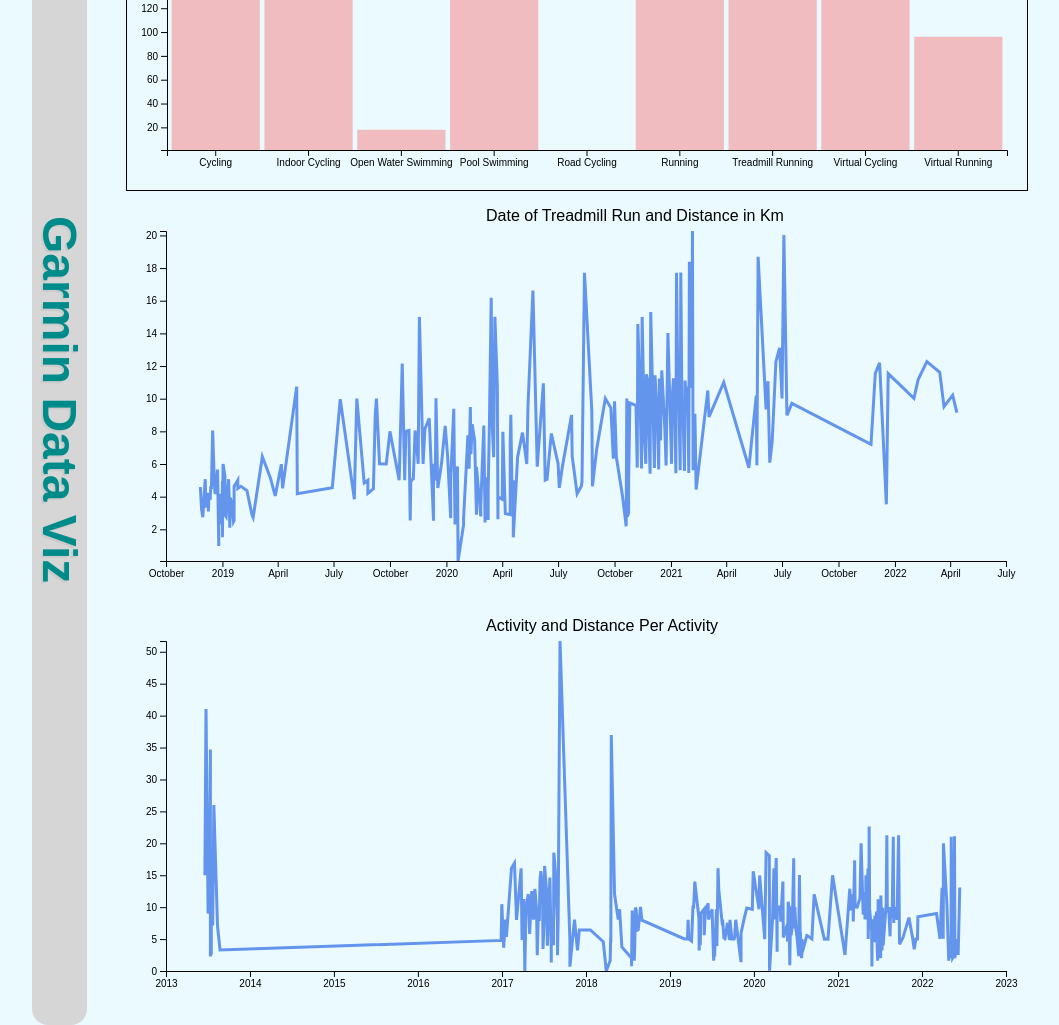
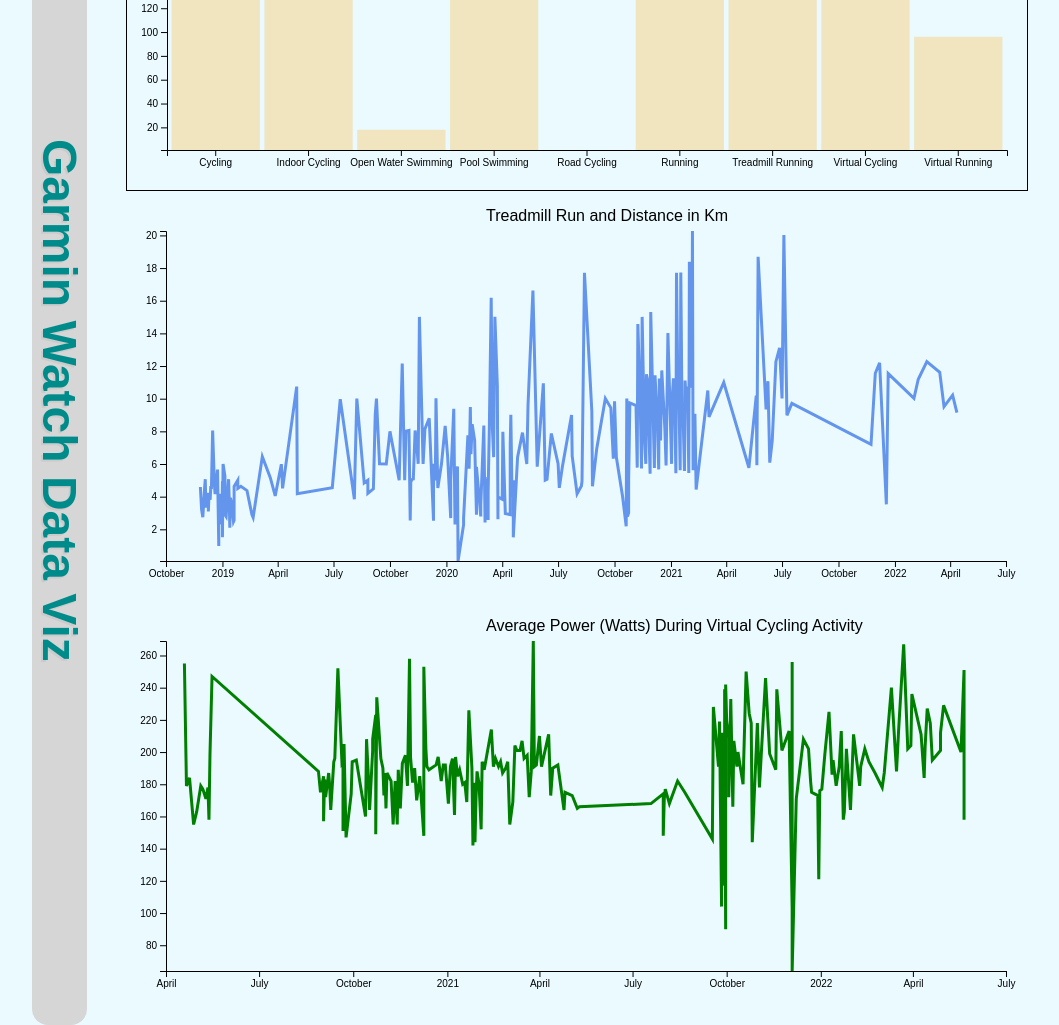
Before and after one commit to alx-rg/d3-Garmin-Data-Viz, a plain HTML site: page index.html in a window 1280 px wide. Shown: the whole page, without its empty margins (130-1189 px from the left). Drawn offline with nearby package versions, Linux system fonts and the light colour scheme.

Commit message:
completed 3 data viz with garmin watch data

```diff
--- a/index.html
+++ b/index.html
@@ -8,7 +8,7 @@
   <link rel="stylesheet" href="styles.css">
 </head>
 <body>
-  <h2 class="vertical">Garmin Data Viz</h2>
+  <h2 class="vertical">Garmin Watch Data Viz</h2>
   <div class="container">
 
     <svg id="svg" width="900" height="400"></svg>
--- a/script.js
+++ b/script.js
@@ -18,7 +18,6 @@ async function handleData() {
     return activityList
   }
 
-
   const activityCountByType = getActivityTypes(data)
 
   const xScale = d3.scaleBand()
@@ -30,9 +29,7 @@ async function handleData() {
     .domain(activityCountByType.map(d => d.name))
     .range([margin.left, width + margin.left])
     .padding(0.05)
-  // console.log(activityCountByType[0].name)
   const activityExtent = d3.extent(activityCountByType, d => d.count)
-  // console.log(activityExtent)
   const yScale = d3.scaleLinear()
     .domain(activityExtent)
     .range([height, margin.top])
@@ -45,7 +42,7 @@ async function handleData() {
 
   title
     .append('text')
-    .text('Activity Types and Frequency')
+    .text('Activity Types and # Recorded')
     .attr('transform', `translate(${width / 2 - (margin.left + margin.right)}, 20)`)
     .attr('class', 'graphText')
 
@@ -61,7 +58,7 @@ async function handleData() {
     .attr('y', d => yScale(d.count))
     .attr('height', d => height - yScale(d.count))
     .attr('width', xScale.bandwidth())
-    .attr('fill', `red`)
+    .attr('fill', `orange`)
     .attr('opacity', 0.25)
 
   const bottomAxis = d3.axisBottom(xScaleName)
--- a/scriptActivity.js
+++ b/scriptActivity.js
@@ -4,7 +4,6 @@ async function handleData() {
   d3.select('#svgActivity')
 
   let data = await d3.csv('AllActivitiesTestTrimmedUp.csv')
-  // console.log(data)
   const margin = { top: 30, right: 20, bottom: 10, left: 40 }
   const width = 900 - (margin.left + margin.right)
   const height = 400 - (margin.top + margin.bottom)
@@ -12,16 +11,11 @@ async function handleData() {
   const svg = d3
     .select('#svgActivity')
   const runningData = getDataForActivity(data, "Treadmill Running")
-  // console.log(getDataForActivity(data, 'Running'))
   const parseTime = d3.timeParse("%Y-%m-%d")
-  //2013-07-14
   runningData.forEach(d => d.date = parseTime(d.Date))
 
-  // const xScale = d3.scaleLinear()
-  //   .domain([0, runningData.length])
-  //   .range([40, 600])
   const dateExtent = d3.extent(runningData, d => d.date)
-  // xScale
+
   const xScale = d3.scaleTime()
     .domain(dateExtent)
     .range([margin.left, width + margin.left])
@@ -36,19 +30,13 @@ async function handleData() {
     .x(d => xScale(d.date))
     .y(d => yScale(d.Distance))
     .curve(d3.curveLinear)
-  // const linegen = d3.line()
-  //   .x((d, i) => xScale(i))
-  //   .y(d => yScale(d.Distance))
-  //   .curve(d3.curveLinear)
 
   function getDataForActivity(data, activityInput) {
     const arr = data
       .filter(d => d.activityType === activityInput)
       .filter(d => !isNaN(d.Distance))
-      // .filter(d => !isNaN(d.Distance) & d.Distance > 1)
       .map(d => {
         d.Distance = parseFloat(d.Distance)
-        // console.log(d)
         return d
       })
     return arr
@@ -59,7 +47,7 @@ async function handleData() {
 
   title
     .append('text')
-    .text('Date of Treadmill Run and Distance in Km')
+    .text('Treadmill Run and Distance in Km')
     .attr('transform', `translate(${width / 2 - (margin.left + margin.right)}, 20)`)
     .attr('class', 'graphText')
 
@@ -86,20 +74,6 @@ async function handleData() {
     .attr('transform', `translate(${margin.left}, 0)`)
     .call(leftAxis)
 
-}// activityType,Date,Title,Distance,Time,AvgHR,MaxHR,AvgRunCadence,MaxRunCadence,AvgPace,BestPace,MaxAvgPower,AvgPower,MaxPower,TotalStrokes,AvgSwolf,AvgStrokeRate,BestLapTime,NumberLaps
-
-  // console.log("test")
-  // const getCyclingCount = (data) => {
-  //   const cyclingCount = data.reduce((acc, activity) => {
-  //     return acc + (activityType === "cycling")
-  //   }, 0)
-  //   return cyclingCount
-  // }
-  // console.log(getCyclingCount())
-
-// const xScale = d3.scaleBand()
-//   .domain(data.map(d =>d.activityType))
-//   .range([margin.left, width + margin.left])
-//   .padding(0.05)
+}
 
 handleData()
--- a/scriptActivity1.js
+++ b/scriptActivity1.js
@@ -4,29 +4,24 @@ async function handleData() {
   d3.select('#svgActivity1')
 
   let data = await d3.csv('AllActivitiesTestTrimmedUp.csv')
-  // console.log(data)
   const margin = { top: 30, right: 20, bottom: 10, left: 40 }
   const width = 900 - (margin.left + margin.right)
   const height = 400 - (margin.top + margin.bottom)
 
   const svg = d3
     .select('#svgActivity1')
-  const runningData = getDataForActivity(data, "Running")
-  // console.log(getDataForActivity(data, 'Running'))
+  const runningData = getDataForActivity(data, "Virtual Cycling")
   const parseTime = d3.timeParse("%Y-%m-%d")
-  //2013-07-14
+
   runningData.forEach(d => d.date = parseTime(d.Date))
 
-  // const xScale = d3.scaleLinear()
-  //   .domain([0, runningData.length])
-  //   .range([40, 600])
   const dateExtent = d3.extent(runningData, d => d.date)
-  // xScale
+
   const xScale = d3.scaleTime()
     .domain(dateExtent)
     .range([margin.left, width + margin.left])
     .nice()
-  const distanceExtents = d3.extent(runningData, d => d.Distance)
+  const distanceExtents = d3.extent(runningData, d => d.AvgPower)
 
   const yScale = d3.scaleLinear()
     .domain(distanceExtents)
@@ -34,21 +29,15 @@ async function handleData() {
 
   const linegen = d3.line()
     .x(d => xScale(d.date))
-    .y(d => yScale(d.Distance))
+    .y(d => yScale(d.AvgPower))
     .curve(d3.curveLinear)
-  // const linegen = d3.line()
-  //   .x((d, i) => xScale(i))
-  //   .y(d => yScale(d.Distance))
-  //   .curve(d3.curveLinear)
 
   function getDataForActivity(data, activityInput) {
     const arr = data
       .filter(d => d.activityType === activityInput)
-      .filter(d => !isNaN(d.Distance))
-      // .filter(d => !isNaN(d.Distance) & d.Distance > 1)
+      .filter(d => !isNaN(d.AvgPower))
       .map(d => {
-        d.Distance = parseFloat(d.Distance)
-        // console.log(d)
+        d.AvgPower = parseFloat(d.AvgPower)
         return d
       })
     return arr
@@ -59,7 +48,7 @@ async function handleData() {
 
   title
     .append('text')
-    .text('Activity and Distance Per Activity')
+    .text('Average Power (Watts) During Virtual Cycling Activity')
     .attr('transform', `translate(${width / 2 - (margin.left + margin.right)}, 20)`)
     .attr('class', 'graphText')
 
@@ -70,7 +59,7 @@ async function handleData() {
     .append('path')
     .attr('d', linegen(runningData))
     .attr('stroke-width', 3)
-    .attr('stroke', 'cornflowerblue')
+    .attr('stroke', 'green')
     .attr('fill', 'none')
 
   const bottomAxis = d3.axisBottom(xScale)
```
Also changed, not shown: AllActivitiesTestTrimmedUp.csv.
